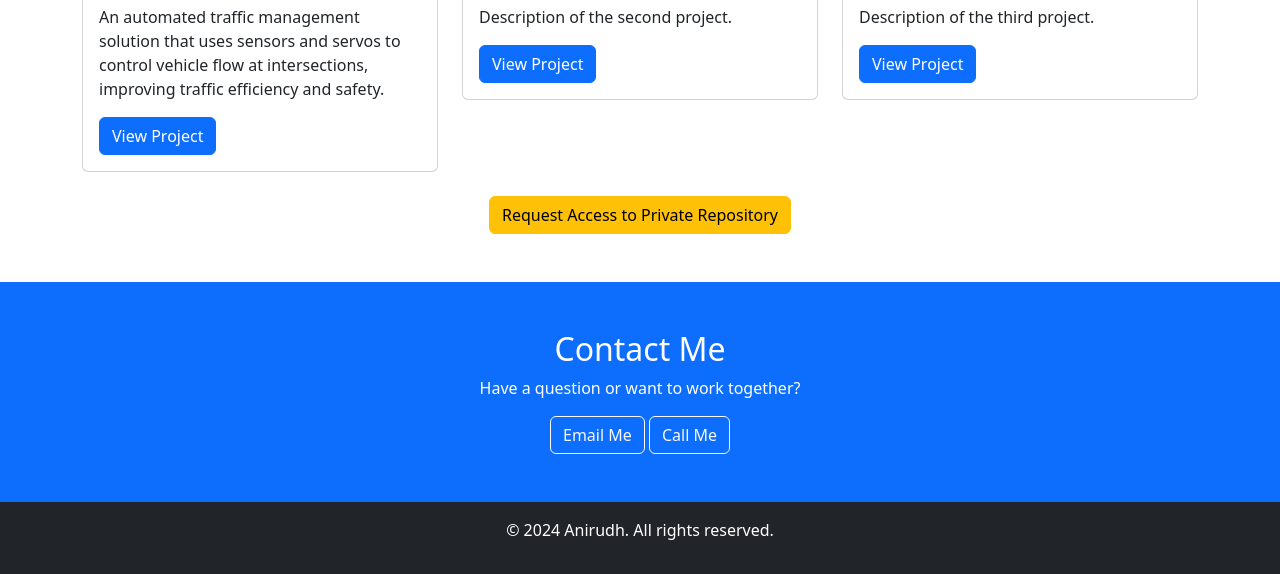
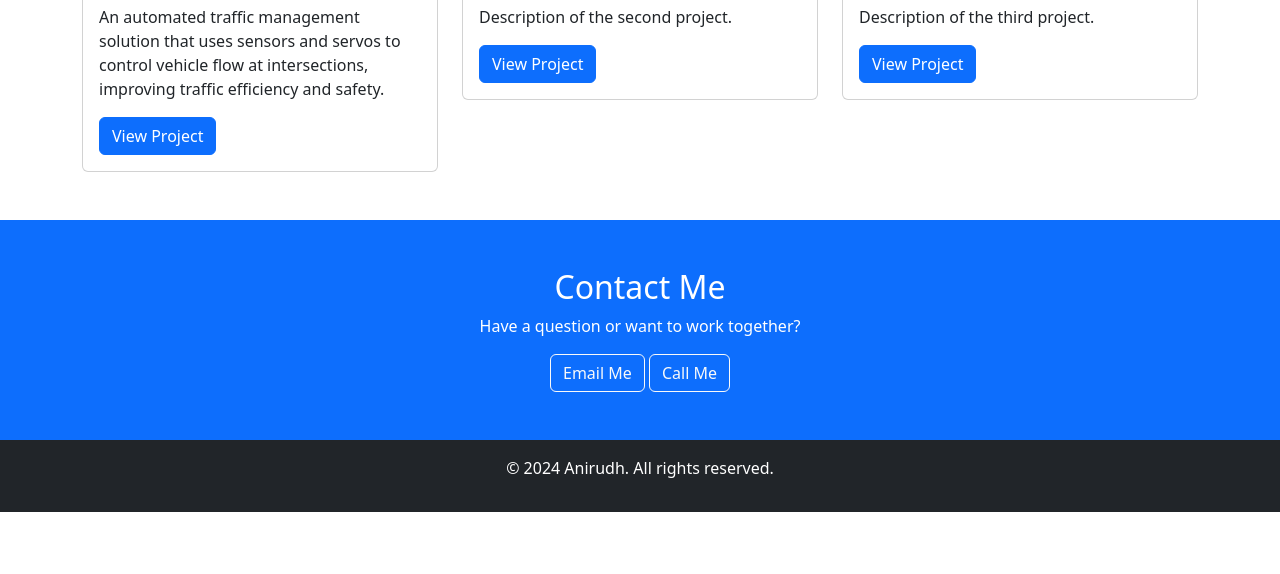
Before and after one commit to Anirudhpatil367/portfolio, a plain HTML site: page index.html in a window 1280 px wide. Shown: the part 2437-3011 px from the top of the page. After the commit the page ends 2949 px from the top, so only its background shows below. Drawn offline with nearby package versions, Linux system fonts and the light colour scheme; a script that the page names is missing.

Commit message:
Update index_1.8.html

```diff
--- a/index.html
+++ b/index.html
@@ -186,9 +186,6 @@
                 </div>
             </div>
         </div>
-        <div class="text-center mt-4">
-            <a href="/request-access" class="btn btn-warning">Request Access to Private Repository</a>
-        </div>
     </div>
 </section>
 
```
